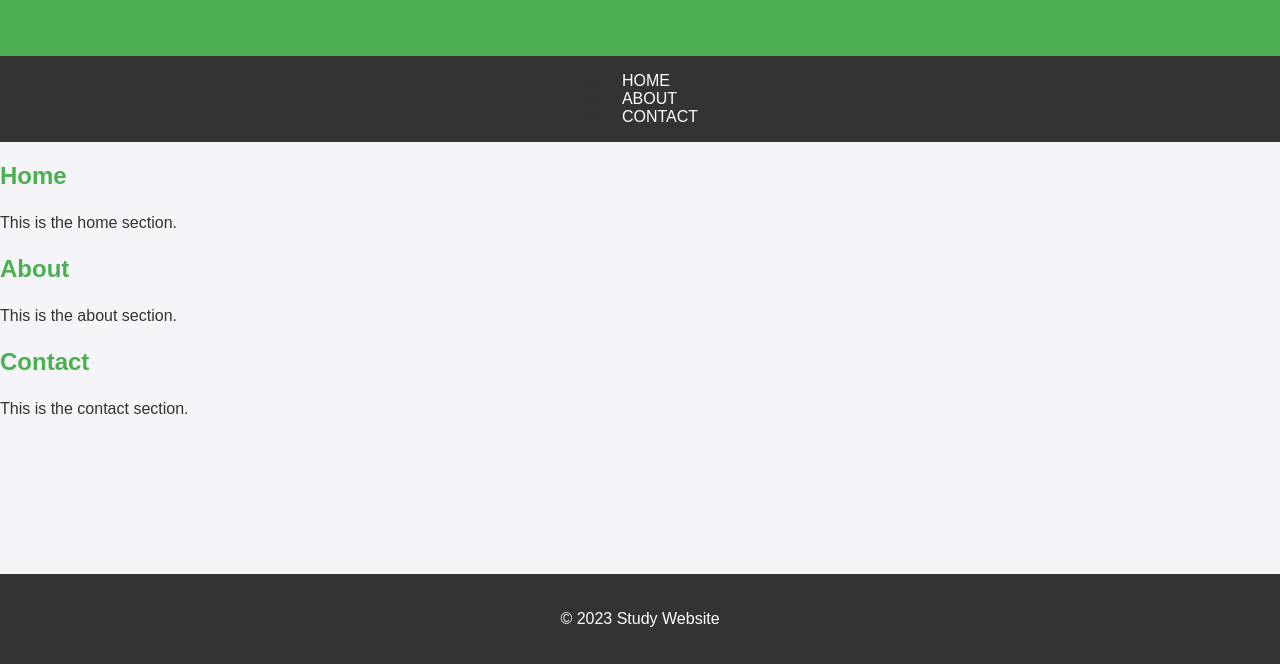
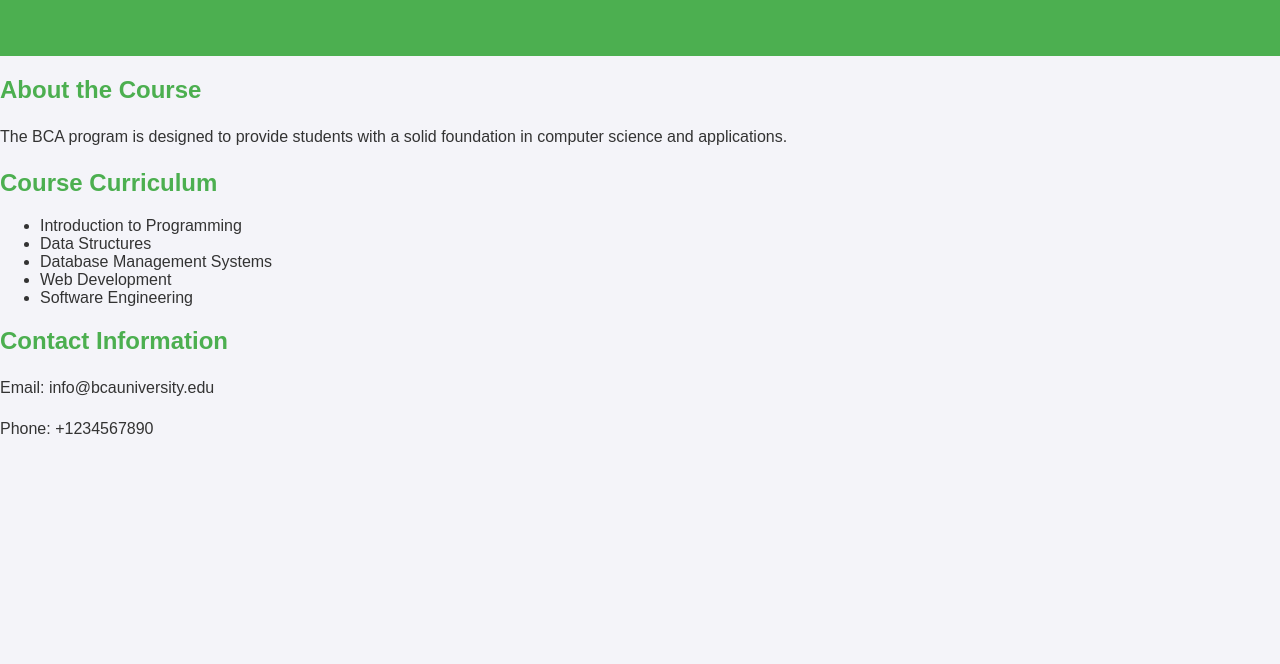
Before and after one commit to sohamsharma21/LocalRepo, a plain HTML site: page index.html in a window 1280 px wide. Shown: the part 136-800 px from the top of the page. Drawn offline with Linux system fonts and the light colour scheme.

Commit message:
update website

```diff
--- a/index.html
+++ b/index.html
@@ -3,36 +3,31 @@
 <head>
     <meta charset="UTF-8">
     <meta name="viewport" content="width=device-width, initial-scale=1.0">
-    <title>Study Website</title>
+    <title>BCA Course</title>
     <link rel="stylesheet" href="style.css">
 </head>
 <body>
     <header>
-        <h1>Welcome to the Study Website</h1>
+        <h1>Bachelor of Computer Applications (BCA)</h1>
     </header>
-    <nav>
+    <section>
+        <h2>About the Course</h2>
+        <p>The BCA program is designed to provide students with a solid foundation in computer science and applications.</p>
+    </section>
+    <section>
+        <h2>Course Curriculum</h2>
         <ul>
-            <li><a href="#home">Home</a></li>
-            <li><a href="#about">About</a></li>
-            <li><a href="#contact">Contact</a></li>
+            <li>Introduction to Programming</li>
+            <li>Data Structures</li>
+            <li>Database Management Systems</li>
+            <li>Web Development</li>
+            <li>Software Engineering</li>
         </ul>
-    </nav>
-    <main>
-        <section id="home">
-            <h2>Home</h2>
-            <p>This is the home section.</p>
-        </section>
-        <section id="about">
-            <h2>About</h2>
-            <p>This is the about section.</p>
-        </section>
-        <section id="contact">
-            <h2>Contact</h2>
-            <p>This is the contact section.</p>
-        </section>
-    </main>
-    <footer>
-        <p>&copy; 2023 Study Website</p>
-    </footer>
+    </section>
+    <section>
+        <h2>Contact Information</h2>
+        <p>Email: info@bcauniversity.edu</p>
+        <p>Phone: +1234567890</p>
+    </section>
 </body>
 </html>
```
